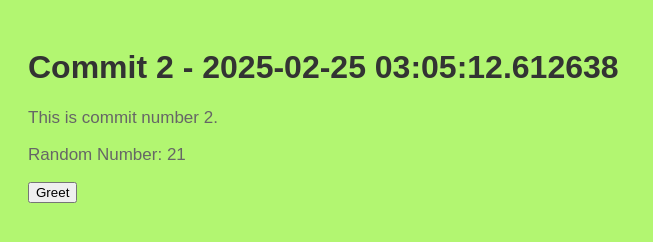
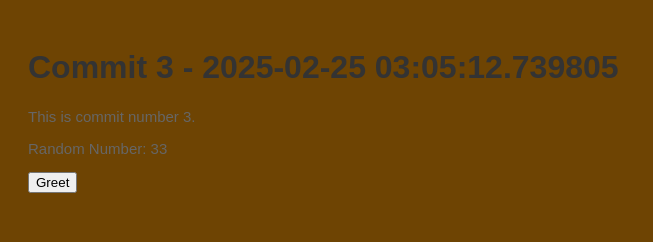
Before and after one commit to legbald0d/myrep-repo-20250225030510, a plain HTML site: page index.html in a window 1280 px wide. Shown: the whole page, without its empty margins (0-653 px from the left). Drawn offline with Linux system fonts and the light colour scheme.

Commit message:
📝 Commit 3 with HTML, CSS, and JS

```diff
--- a/index.html
+++ b/index.html
@@ -2,13 +2,13 @@
     <!DOCTYPE html>
     <html>
     <head>
-        <title>Commit 2 - 2025-02-25 03:05:12.612638</title>
+        <title>Commit 3 - 2025-02-25 03:05:12.739805</title>
         <link rel="stylesheet" href="style.css">
     </head>
     <body>
-        <h1>Commit 2 - 2025-02-25 03:05:12.612638</h1>
-        <p>This is commit number 2.</p>
-        <p>Random Number: 21</p>
+        <h1>Commit 3 - 2025-02-25 03:05:12.739805</h1>
+        <p>This is commit number 3.</p>
+        <p>Random Number: 33</p>
         <button onclick="greet()">Greet</button>
         <script src="script.js"></script>
     </body>
--- a/script.js
+++ b/script.js
@@ -2,4 +2,4 @@
     function greet() {
         alert('Hello from commit ' + commitNumber + '!');
     }
-    var commitNumber = 2;
+    var commitNumber = 3;
--- a/style.css
+++ b/style.css
@@ -1,7 +1,7 @@
 
     body {
         font-family: Arial, sans-serif;
-        background-color: #b2f671;
+        background-color: #6e4403;
         padding: 20px;
     }
     h1 {
@@ -9,5 +9,5 @@
     }
     p {
         color: #666;
-        font-size: 17px;
+        font-size: 15px;
     }
```
